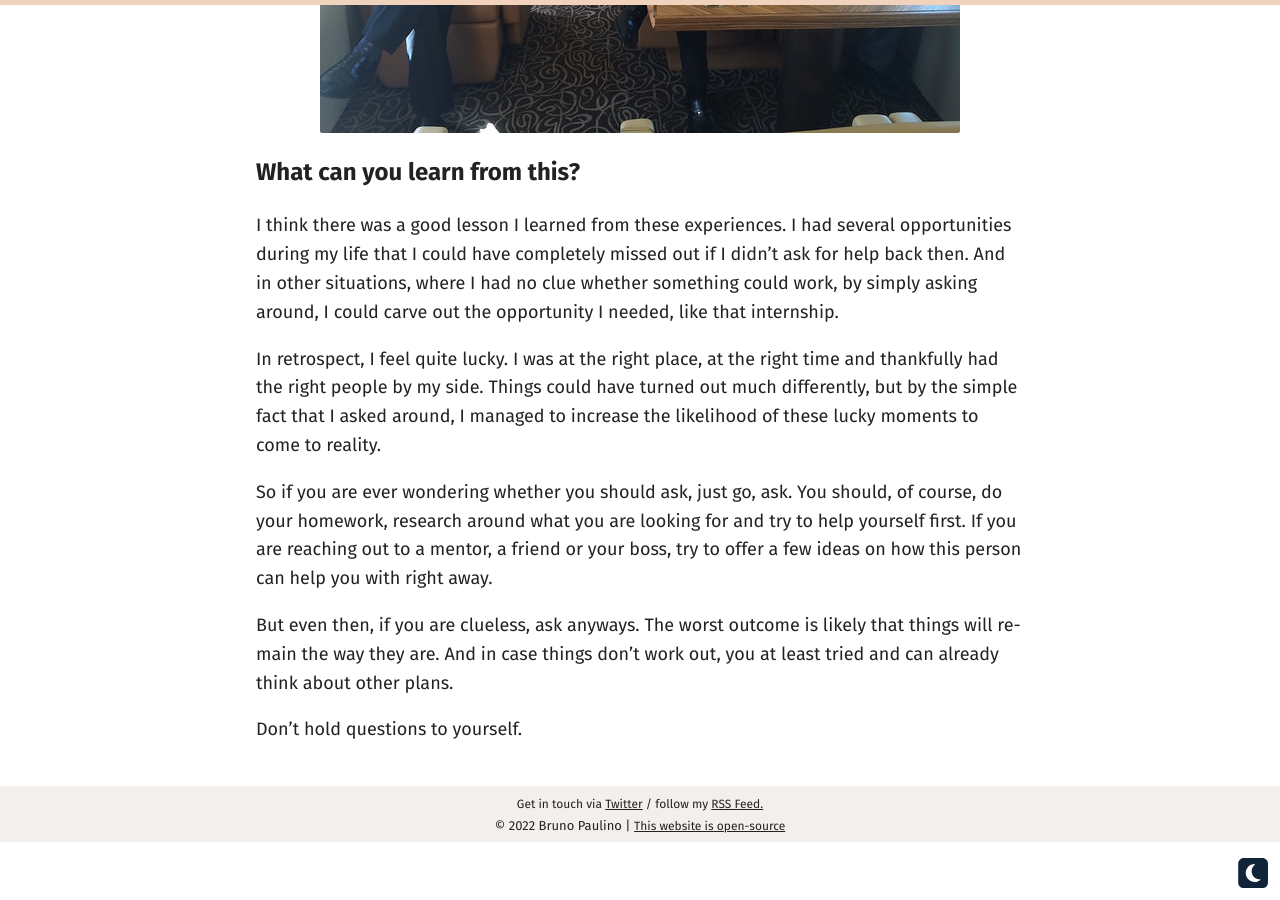
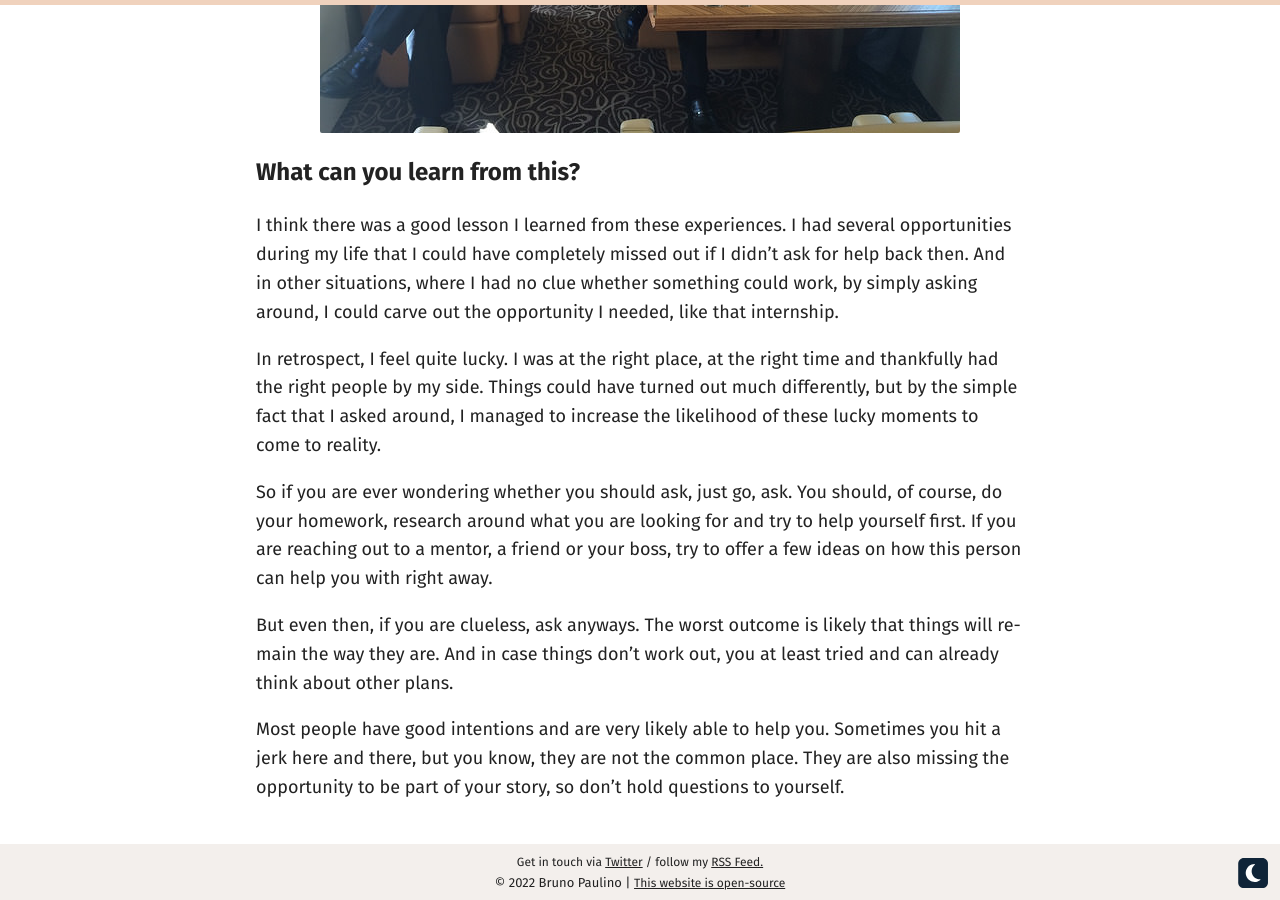
Before and after one commit to brunojppb/brunojppb.github.io, a Jekyll site: the page built from _posts/2023-10-22-ask-like-your-career-depends-on-it.md, in a window 1280 px wide and 900 px high, scrolled down 5341 px. Built offline with Jekyll 4.4.1, drawn with Linux system fonts in a browser that asks for light colours.

Commit message:
Improve last part

```diff
--- a/_posts/2023-10-22-ask-like-your-career-depends-on-it.md
+++ b/_posts/2023-10-22-ask-like-your-career-depends-on-it.md
@@ -209,4 +209,7 @@ But even then, if you are clueless, ask anyways. The worst outcome is likely
 that things will remain the way they are. And in case things don't work out, you
 at least tried and can already think about other plans.
 
-Don't hold questions to yourself.
+Most people have good intentions and are very likely able to help you. Sometimes
+you hit a jerk here and there, but you know, they are not the common place. They
+are also missing the opportunity to be part of your story, so don't hold
+questions to yourself.
```
